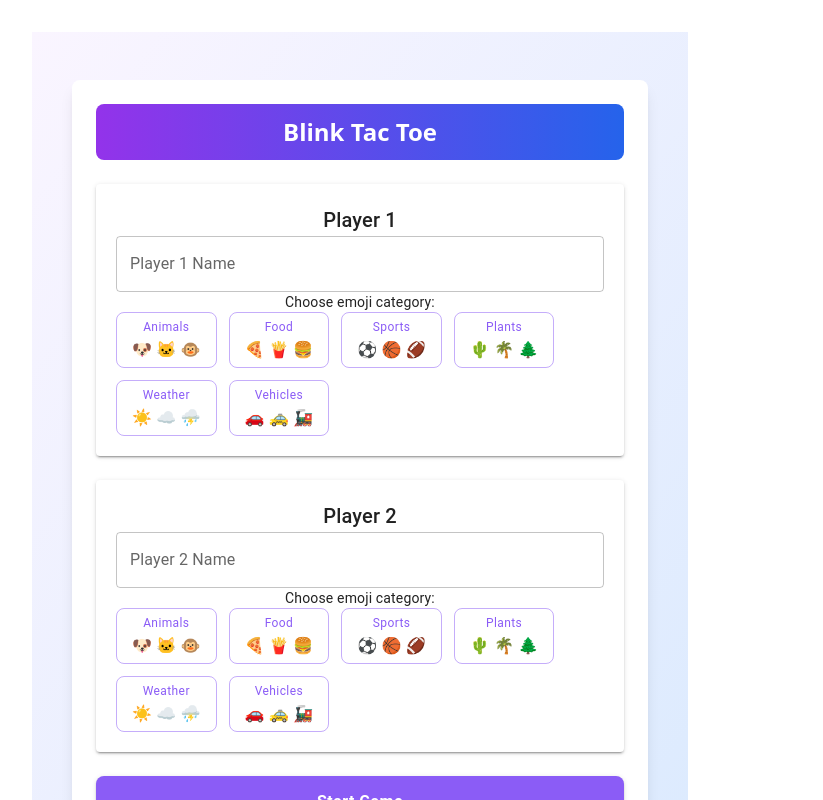
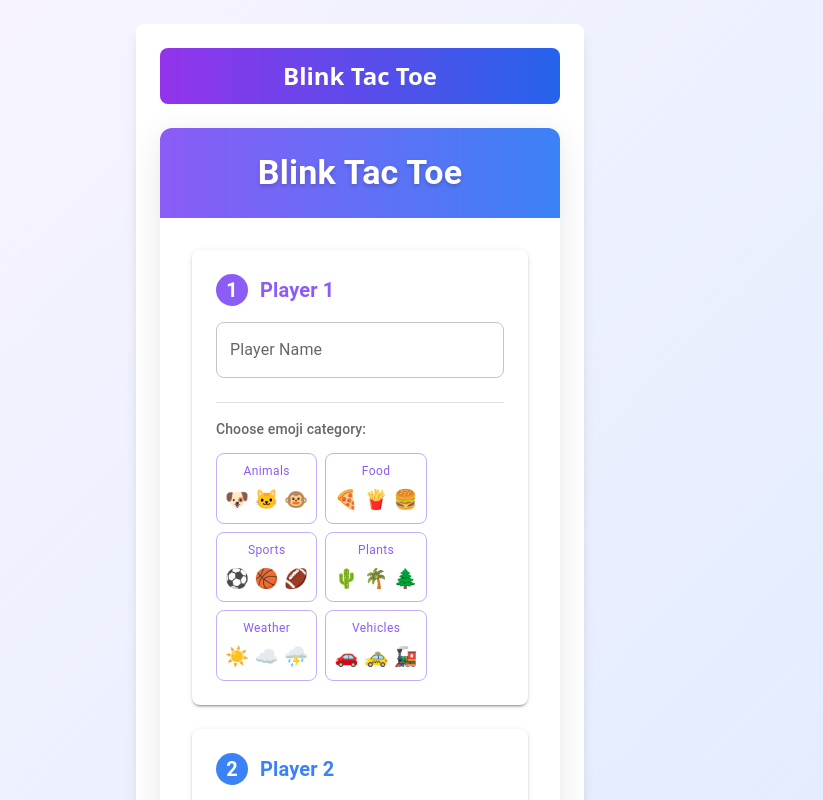
Before and after one commit to shankarjatin/Darban.ai-Blink-Tac-Toe-Challenge---Jatin-Shankar-Srivastav, a React (Vite) app: page / in a window 1280 px wide. Shown: the top 800 px of the page, without its empty margins (280-1103 px from the left). Built offline with nearby package versions, Linux system fonts and the light colour scheme.

Commit message:
player setup

```diff
--- a/src/App.css
+++ b/src/App.css
@@ -2,11 +2,12 @@
 @tailwind components;
 @tailwind utilities;
 
-#root {
-  max-width: 1280px;
-  margin: 0 auto;
-  padding: 2rem;
-  text-align: center;
+html, body, #root {
+  margin: 0;
+  padding: 0;
+  box-sizing: border-box;
+  height: 100%;
+  width: 100%;/* Ensures full height */
 }
 
 .logo {
--- a/src/App.jsx
+++ b/src/App.jsx
@@ -12,14 +12,36 @@ const theme = createTheme({
       main: '#10b981', // Emerald
     },
   },
+  // Add responsive breakpoints
+  breakpoints: {
+    values: {
+      xs: 0,
+      sm: 600,
+      md: 960,
+      lg: 1280,
+      xl: 1920,
+    },
+  },
 });
 
 function App() {
   return (
     <ThemeProvider theme={theme}>
-      <div className="min-h-screen bg-gradient-to-br from-purple-50 to-blue-100 flex items-center justify-center p-4">
-        <Container maxWidth="md" className="py-8">
-          <Game />
+      <div className="min-h-screen bg-gradient-to-br from-purple-50 to-blue-100 flex items-center justify-center p-2">
+        {/* Change maxWidth to "sm" for mobile and larger for desktop */}
+        <Container
+          className="py-4"
+          maxWidth="sm"
+          sx={{
+            width: '100%',
+            height: '100%',
+            display: 'flex',
+            justifyContent: 'center',
+          }}
+        >
+          <div className="w-full max-w-md"> {/* Ensure the game has a max width but can grow */}
+            <Game />
+          </div>
         </Container>
       </div>
     </ThemeProvider>
--- a/src/Game.jsx
+++ b/src/Game.jsx
@@ -147,8 +147,8 @@ export default function Game() {
 
   if (!categories.every(Boolean) || !nameInputs.every(Boolean) || names[0] === 'Player 1') {
     return (
-      <div className="bg-white p-6 rounded-lg shadow-lg max-w-xl w-full">
-        <h1 className="text-2xl font-bold mb-6 text-center text-white bg-gradient-to-r from-purple-600 to-blue-600 p-3 rounded-lg">
+  <div className="bg-white p-6 rounded-lg shadow-lg w-full">
+    <h1 className="text-2xl font-bold mb-6 text-center text-white bg-gradient-to-r from-purple-600 to-blue-600 p-3 rounded-lg">
           Blink Tac Toe
         </h1>
         <PlayerSetup
@@ -174,8 +174,8 @@ export default function Game() {
   }
 
   return (
-    <div className="space-y-6 w-full max-w-xl bg-white p-6 rounded-lg shadow-lg">
-      <h1 className="text-2xl font-bold text-center text-purple-800 mb-4">
+   <div className="w-full bg-white p-4 md:p-6 rounded-lg shadow-lg">
+    <h1 className="text-2xl font-bold text-center text-purple-800 mb-4">
         Blink Tac Toe
       </h1>
       <ScoreBoard
--- a/src/components/PlayerSetup.jsx
+++ b/src/components/PlayerSetup.jsx
@@ -1,6 +1,18 @@
 import React from 'react';
 import { motion } from 'framer-motion';
-import { TextField, Button, Box, Paper, Typography, Grid, Chip } from '@mui/material';
+import {
+  TextField,
+  Button,
+  Box,
+  Paper,
+  Typography,
+  Grid,
+  useMediaQuery,
+  Card,
+  CardContent,
+  Divider,
+  useTheme
+} from '@mui/material';
 import '../index.css';
 
 export default function PlayerSetup({
@@ -10,6 +22,9 @@ export default function PlayerSetup({
   handleCategorySelect,
   saveNames,
 }) {
+  const theme = useTheme();
+  const isMobile = useMediaQuery(theme.breakpoints.down('sm'));
+
   const containerVariants = {
     hidden: { opacity: 0 },
     visible: {
@@ -27,63 +42,152 @@ export default function PlayerSetup({
 
   return (
     <motion.div
-      className="space-y-6"
+      className="w-full"
       variants={containerVariants}
       initial="hidden"
       animate="visible"
     >
+      <Paper
+        elevation={3}
+        sx={{
+          borderRadius: 3,
+          overflow: 'hidden',
+          width: '100%',
+          backgroundColor: 'rgba(255, 255, 255, 0.95)',
+          boxShadow: '0 8px 32px rgba(0, 0, 0, 0.1)'
+        }}
+      >
+        <Box sx={{
+          background: 'linear-gradient(90deg, #8b5cf6 0%, #3b82f6 100%)',
+          p: 3,
+          textAlign: 'center'
+        }}>
+          <Typography variant="h4" sx={{
+            fontWeight: 'bold',
+            color: 'white',
+            textShadow: '0 2px 4px rgba(0,0,0,0.2)'
+          }}>
+            Blink Tac Toe
+          </Typography>
+        </Box>
+
+        <Box sx={{ p: { xs: 2, sm: 4 }, maxWidth: '100%' }} className="space-y-6">
           {[0, 1].map(i => (
             <motion.div key={i} variants={itemVariants}>
-          <Paper elevation={2} className="p-5 rounded-lg">
-            <Typography variant="h6" className="font-semibold mb-3">
+              <Card
+                elevation={2}
+                sx={{
+                  mb: 3,
+                  borderRadius: 2,
+                  transition: 'transform 0.2s',
+                  '&:hover': {
+                    transform: 'translateY(-4px)'
+                  }
+                }}
+              >
+                <CardContent sx={{ p: { xs: 2, sm: 3 } }}>
+                  <Typography
+                    variant="h6"
+                    sx={{
+                      fontWeight: 600,
+                      mb: 2,
+                      color: i === 0 ? '#8b5cf6' : '#3b82f6',
+                      display: 'flex',
+                      alignItems: 'center'
+                    }}
+                  >
+                    <Box
+                      component="span"
+                      sx={{
+                        display: 'inline-flex',
+                        alignItems: 'center',
+                        justifyContent: 'center',
+                        width: 32,
+                        height: 32,
+                        mr: 1.5,
+                        borderRadius: '50%',
+                        backgroundColor: i === 0 ? '#8b5cf6' : '#3b82f6',
+                        color: 'white',
+                        fontWeight: 'bold'
+                      }}
+                    >
+                      {i+1}
+                    </Box>
                     Player {i + 1}
                   </Typography>
 
                   <TextField
                     fullWidth
-              label={`Player ${i + 1} Name`}
+                    label="Player Name"
                     placeholder={`Enter name for Player ${i + 1}`}
                     variant="outlined"
-              size="medium"
-              className="mb-4"
+                    size={isMobile ? "small" : "medium"}
+                    sx={{ mb: 3 }}
                     value={nameInputs[i]}
                     onChange={e => {
                       const newNames = [...nameInputs];
                       newNames[i] = e.target.value;
                       setNameInputs(newNames);
                     }}
+                    InputProps={{
+                      sx: { borderRadius: 2 }
+                    }}
                   />
 
-            <Typography variant="body2" className="mb-3 font-medium">
+                  <Divider sx={{ mb: 2 }} />
+
+                  <Typography
+                    variant="subtitle2"
+                    sx={{ mb: 1.5, fontWeight: 500, color: 'text.secondary' }}
+                  >
                     Choose emoji category:
                   </Typography>
 
-            <Grid container spacing={1.5}>
-              {Object.entries(emojiCategories).map(([key, emojis]) => (
-                <Grid item key={key}>
+                  <Grid container spacing={1}>
+                    {Object.entries(emojiCategories).map(([key, emojis]) => {
+                      const isSelected = key === nameInputs[i];
+                      return (
+                        <Grid item xs={6} sm={4} key={key}>
                           <Button
-                    variant="outlined"
-                    size="medium"
+                            variant={isSelected ? "contained" : "outlined"}
+                            color={i === 0 ? "primary" : "secondary"}
                             onClick={() => handleCategorySelect(i, key)}
-                    className="normal-case"
+                            fullWidth
                             sx={{
-                      borderRadius: '8px',
+                              borderRadius: 2,
+                              height: '100%',
+                              p: 1,
                               textTransform: 'none',
+                              borderWidth: isSelected ? 0 : 1,
+                              backgroundColor: isSelected
+                                ? i === 0 ? 'primary.main' : 'secondary.main'
+                                : 'transparent',
+                              '&:hover': {
+                                backgroundColor: isSelected
+                                  ? i === 0 ? 'primary.dark' : 'secondary.dark'
+                                  : 'rgba(0,0,0,0.04)'
+                              }
                             }}
                           >
-                    <Box>
-                      <Typography variant="caption" display="block">
+                            <Box sx={{ textAlign: 'center', width: '100%' }}>
+                              <Typography
+                                variant="caption"
+                                display="block"
+                                sx={{ mb: 0.5, color: isSelected ? 'white' : 'inherit' }}
+                              >
                                 {key}
                               </Typography>
-                      <Typography>
+                              <Box sx={{ fontSize: '1.2rem', lineHeight: 1.5 }}>
                                 {emojis.slice(0, 3).join(' ')}
-                      </Typography>
+                              </Box>
                             </Box>
                           </Button>
                         </Grid>
-              ))}
+                      );
+                    })}
                   </Grid>
-          </Paper>
+                </CardContent>
+              </Card>
             </motion.div>
           ))}
 
@@ -95,16 +199,25 @@ export default function PlayerSetup({
               onClick={saveNames}
               size="large"
               sx={{
-            py: 1.5,
-            borderRadius: '8px',
+                py: 2,
+                borderRadius: 3,
                 fontWeight: 'bold',
-            fontSize: '16px',
+                fontSize: '1.1rem',
                 textTransform: 'none',
+                background: 'linear-gradient(90deg, #8b5cf6 0%, #3b82f6 100%)',
+                boxShadow: '0 4px 14px rgba(139, 92, 246, 0.4)',
+                transition: 'transform 0.2s, box-shadow 0.2s',
+                '&:hover': {
+                  transform: 'translateY(-2px)',
+                  boxShadow: '0 6px 20px rgba(139, 92, 246, 0.6)',
+                },
               }}
             >
               Start Game
             </Button>
           </motion.div>
+        </Box>
+      </Paper>
     </motion.div>
   );
 }
--- a/src/index.css
+++ b/src/index.css
@@ -30,8 +30,8 @@ body {
   margin: 0;
   display: flex;
   place-items: center;
-  min-width: 320px;
-  min-height: 100vh;
+  height: 100%;
+  width: 100%;
 }
 
 h1 {
```
Lines whose indentation alone changed are shown as unchanged.
